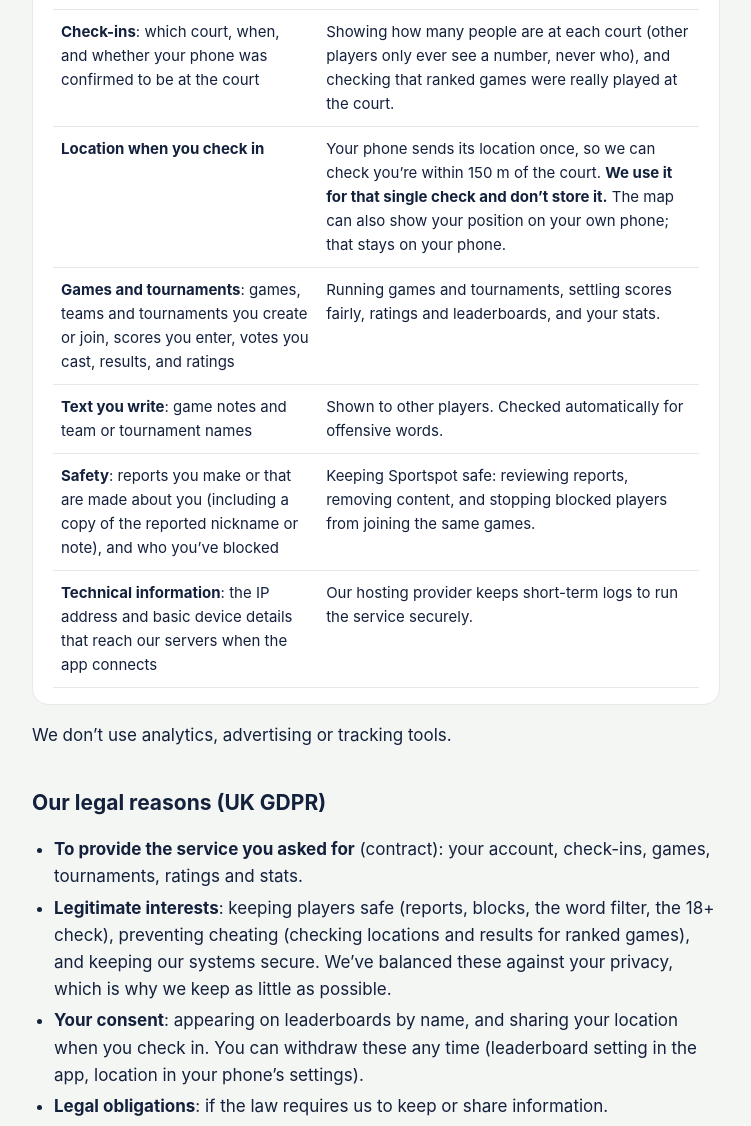
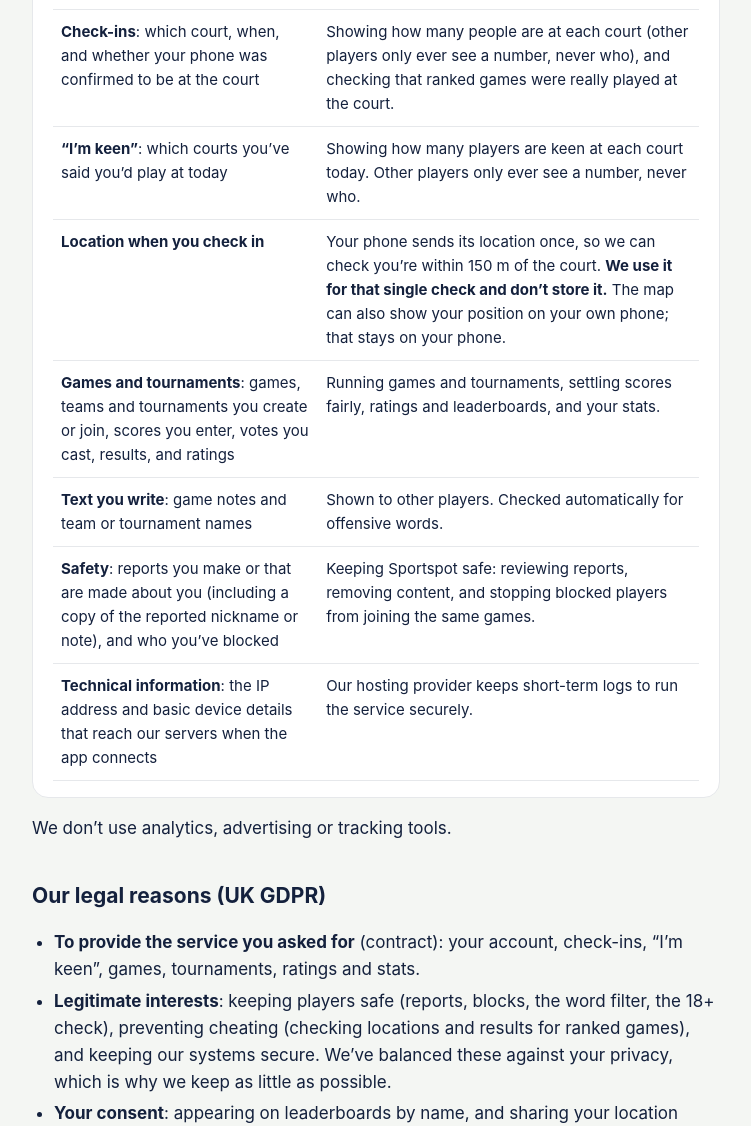
Before and after one commit to Chillingbruhh/sportspot-site, a plain HTML site: page privacy.html in a window 1280 px wide. Shown: the part 1160-2286 px from the top of the page, without its empty margins (264-1015 px from the left). Drawn offline with Linux system fonts and the light colour scheme.

Commit message:
Add "I'm keen to play today" (keen.sql): court button, pin count, top bar, privacy policy
Co-Authored-By: Claude Opus 5.5 <noreply@anthropic.com>

```diff
--- a/privacy.html
+++ b/privacy.html
@@ -11,7 +11,7 @@
 <header><div class="logo">S</div><a href="./">Sportspot</a></header>
 
 <h1>Privacy Policy</h1>
-<p class="updated">Last updated: 3 November 2026</p>
+<p class="updated">Last updated: 4 November 2026</p>
 
 <p>Sportspot helps people find sports courts, see how busy they are, and organise pickup games
 and tournaments. This policy explains what information we collect, why, who we share it with,
@@ -45,6 +45,9 @@ controller for your information. Contact us at
 <tr><td><strong>Check-ins</strong>: which court, when, and whether your phone was confirmed to be at the court</td>
     <td>Showing how many people are at each court (other players only ever see a number, never
         who), and checking that ranked games were really played at the court.</td></tr>
+<tr><td><strong>“I’m keen”</strong>: which courts you’ve said you’d play at today</td>
+    <td>Showing how many players are keen at each court today. Other players only ever see a
+        number, never who.</td></tr>
 <tr><td><strong>Location when you check in</strong></td>
     <td>Your phone sends its location once, so we can check you’re within 150 m of the court.
         <strong>We use it for that single check and don’t store it.</strong> The map can also show
@@ -69,7 +72,7 @@ controller for your information. Contact us at
 
 <h2>Our legal reasons (UK GDPR)</h2>
 <ul>
-<li><strong>To provide the service you asked for</strong> (contract): your account, check-ins,
+<li><strong>To provide the service you asked for</strong> (contract): your account, check-ins, “I’m keen”,
     games, tournaments, ratings and stats.</li>
 <li><strong>Legitimate interests</strong>: keeping players safe (reports, blocks, the word filter,
     the 18+ check), preventing cheating (checking locations and results for ranked games), and
@@ -103,6 +106,7 @@ controller for your information. Contact us at
 <li><strong>Your account and game history</strong>: until you delete your account.</li>
 <li><strong>Your current check-in</strong>: it expires after two and a half hours.</li>
 <li><strong>Check-in history</strong>: 90 days, then deleted automatically.</li>
+<li><strong>“I’m keen”</strong>: for the day you tap it, then deleted.</li>
 <li><strong>Reports</strong>: as long as needed to deal with them and protect players, normally
     no more than 12 months. When an account is deleted, its link to reports is removed.</li>
 <li><strong>Server logs</strong>: kept for a short period by our hosting provider.</li>
```
